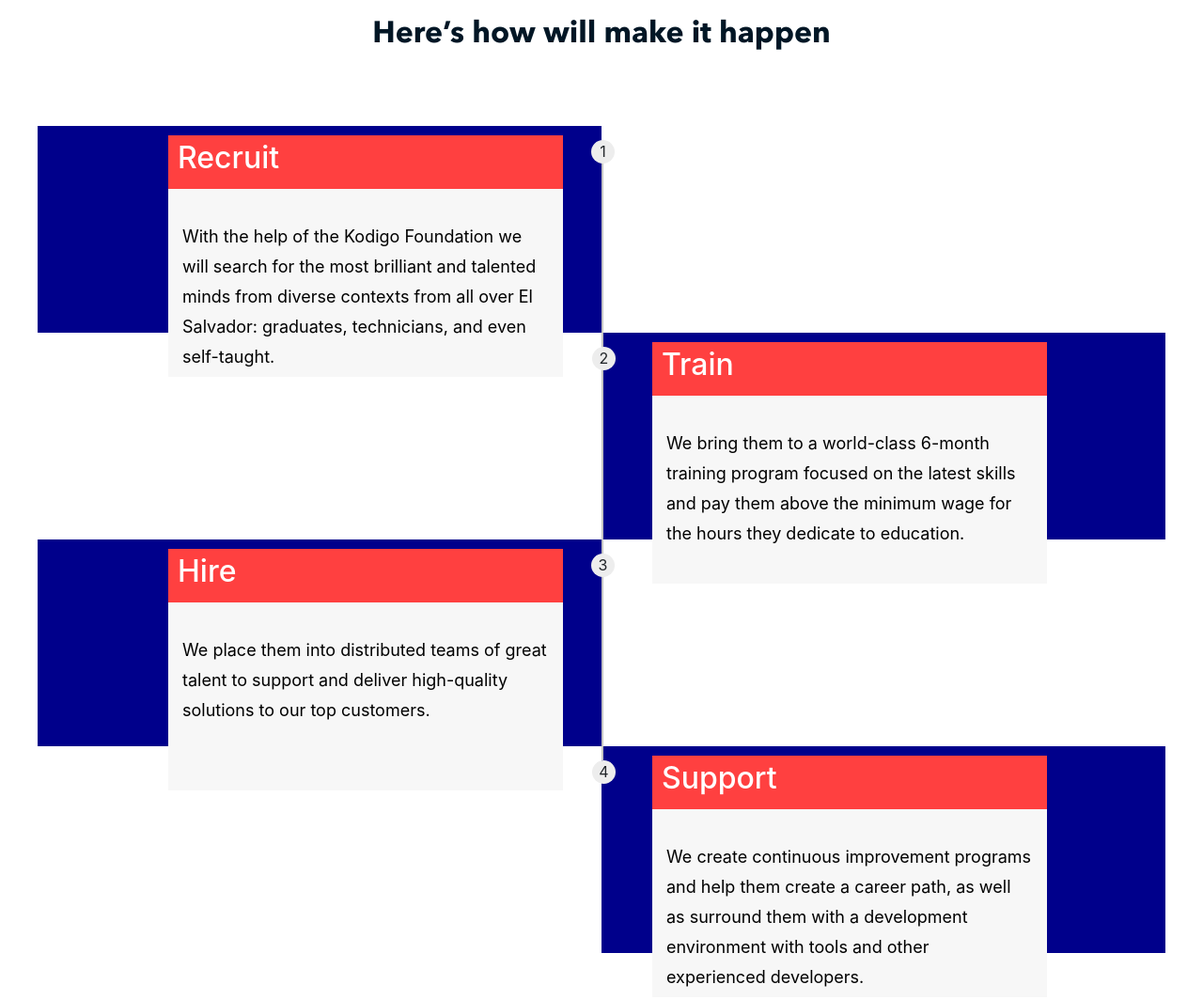
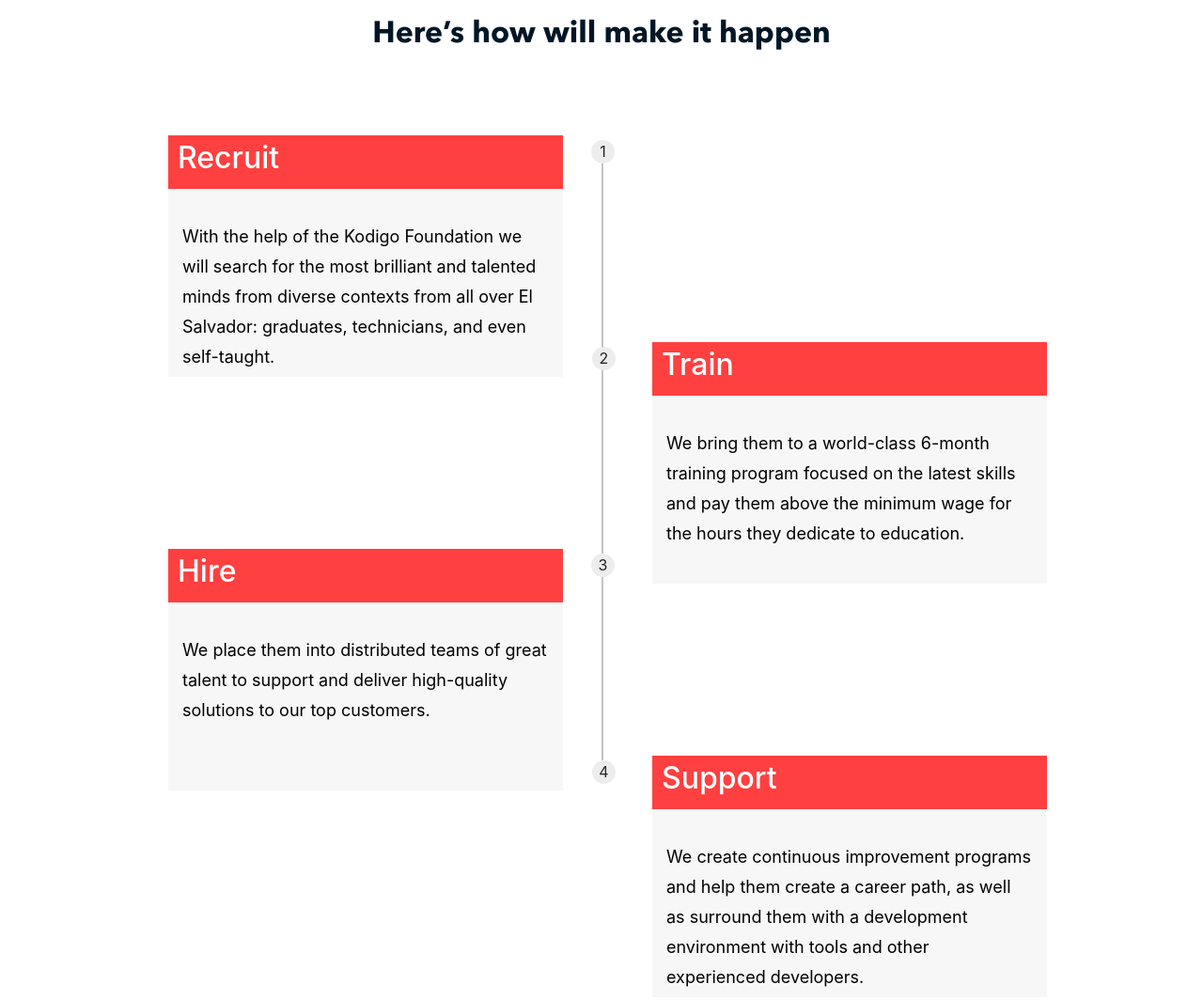
Before and after one commit to nicokurogane/applaudo-academy, a website: page index.html in a window 1280 px wide. Shown: the part 1280-2344 px from the top of the page at 94% size. Drawn offline with nearby package versions, Linux system fonts and the light colour scheme.

Commit message:
background-color

```diff
--- a/assets/scss/index.scss
+++ b/assets/scss/index.scss
@@ -156,7 +156,6 @@ body {
       padding: 10px 40px;
       position: relative;
       width: 50%;
-      background-color: darkblue;
       /* The circles on the timeline */
       .spot {
         @include spot(false, false);
```
Also changed, not shown: assets/css/index.css, 1 other file.
